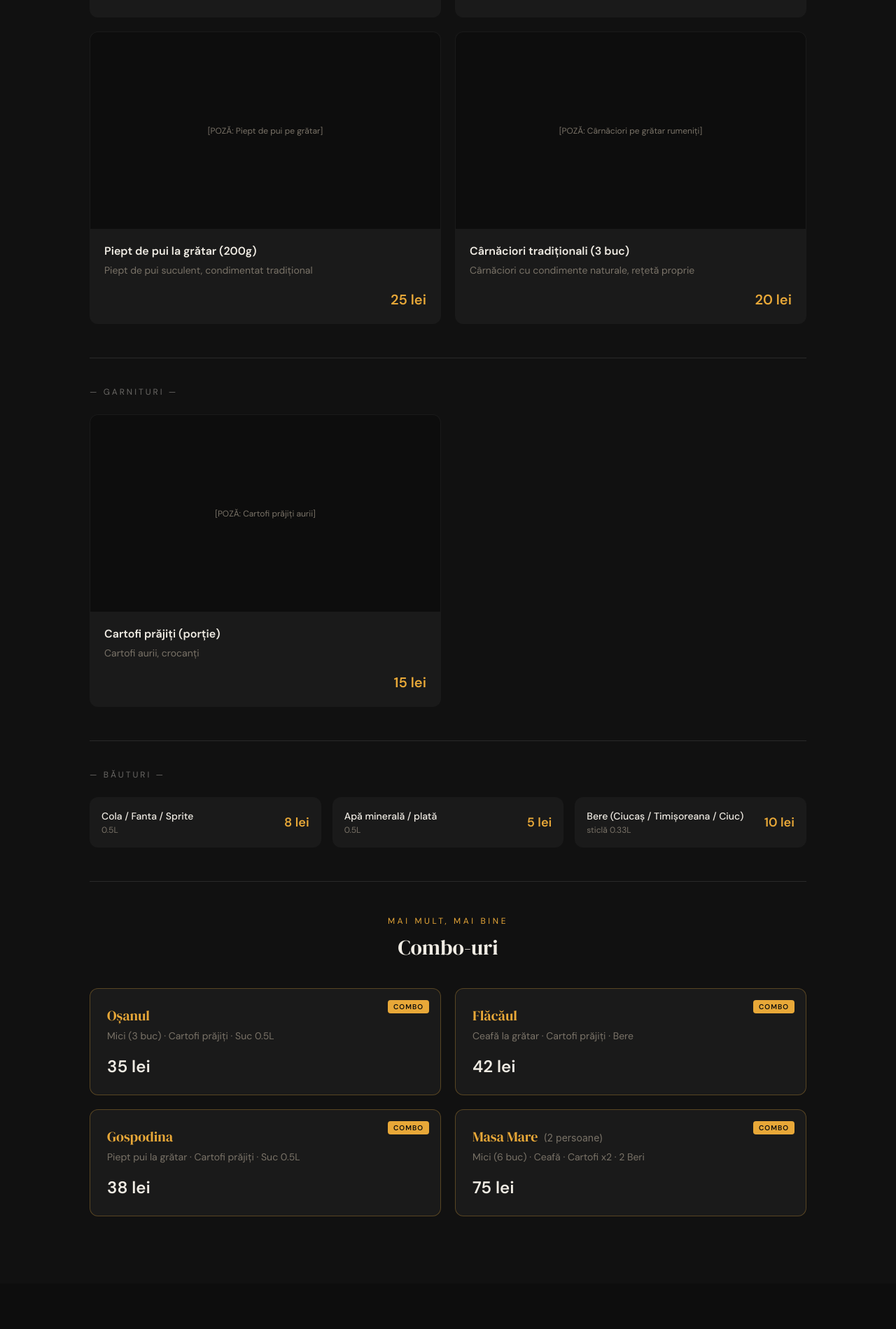
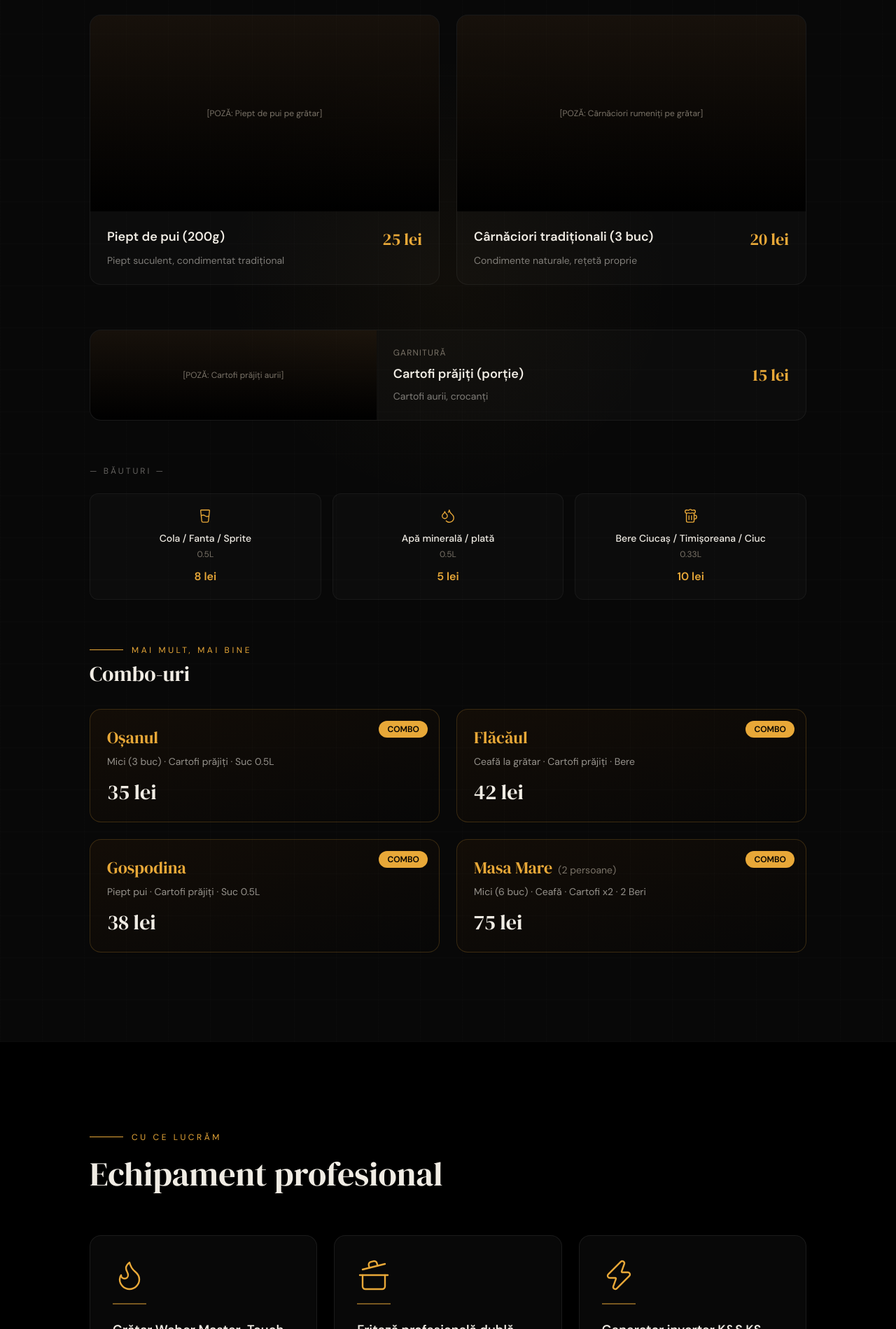
Before and after one commit to dariusdiudea11-rgb/Foc-i-Gust-, a React (Vite) app: page / in a window 1280 px wide. Shown: the part 2451-4350 px from the top of the page at 70% size. Built offline with nearby package versions, Linux system fonts and the light colour scheme.

Commit message:
Redesign Menu, Equipment, Contact, Footer — stil dramatic complet
https://claude.ai/code/session_01YXmGxyWAzqmLAZdzGVNVn7

```diff
--- a/src/components/EquipmentSection.jsx
+++ b/src/components/EquipmentSection.jsx
@@ -1,66 +1,38 @@
 import { useRef } from 'react'
 import { motion, useInView } from 'framer-motion'
-import { Flame, Droplets, Zap, Shield, Thermometer, Utensils } from 'lucide-react'
+import { Flame, CookingPot, Zap, Tent, Thermometer, Utensils } from 'lucide-react'
 
 const items = [
-  {
-    icon: Flame,
-    name: 'Grătar Weber Master-Touch 67cm (×2)',
-    desc: 'Două grătare pe cărbuni cu email porțelanat, garanție 10 ani. Cărbunii dau gustul, nu gazul.',
-  },
-  {
-    icon: Droplets,
-    name: 'Friteză profesională dublă Popcat HGF-972',
-    desc: 'Două cuve independente de 8 litri pentru cartofi prăjiți aurii și crocanți.',
-  },
-  {
-    icon: Zap,
-    name: 'Generator inverter K&S KS 3300i',
-    desc: 'Generator silențios de 3000W — alimentăm totul fără zgomot și fără întreruperi.',
-  },
-  {
-    icon: Shield,
-    name: 'Cort profesional Expodom 3×6m',
-    desc: 'Cort impermeabil din oțel cu pereți laterali — soare sau ploaie, suntem pregătiți.',
-  },
-  {
-    icon: Thermometer,
-    name: 'Ladă frigorifică Heinner 198L',
-    desc: 'Depozitare la temperatură controlată pentru carne și băuturi proaspete.',
-  },
-  {
-    icon: Utensils,
-    name: 'Cuțite profesionale F. Dick ProDynamic',
-    desc: 'Set complet de cuțite profesionale germane pentru pregătire rapidă și precisă.',
-  },
+  { icon: Flame,       name: 'Grătar Weber Master-Touch 67cm (×2)', desc: 'Două grătare pe cărbuni, email porțelanat, garanție 10 ani.' },
+  { icon: CookingPot,  name: 'Friteză profesională dublă Popcat HGF-972', desc: 'Două cuve independente de 8 litri.' },
+  { icon: Zap,         name: 'Generator inverter K&S KS 3300i',     desc: 'Generator silențios 3000W.' },
+  { icon: Tent,        name: 'Cort profesional Expodom 3×6m',       desc: 'Impermeabil, oțel, pereți laterali.' },
+  { icon: Thermometer, name: 'Ladă frigorifică Heinner 198L',       desc: 'Temperatură controlată, carne și băuturi.' },
+  { icon: Utensils,    name: 'Cuțite profesionale F. Dick ProDynamic', desc: 'Set profesional german.' },
 ]
 
 export default function EquipmentSection() {
-  const gridRef = useRef(null)
-  const inView = useInView(gridRef, { once: true, margin: '-60px' })
+  const ref = useRef(null)
+  const inView = useInView(ref, { once: true, margin: '-60px' })
 
   return (
-    <section id="echipament" className="bg-[#0d0d0d] py-24 px-6">
+    <section id="echipament" className="relative py-32 px-6 bg-black">
       <div className="max-w-5xl mx-auto">
 
         {/* Header */}
-        <div className="text-center mb-16">
-          <p className="text-xs tracking-[0.3em] text-[#e8a838] uppercase mb-3">
-            Cu ce lucrăm
-          </p>
-          <h2
-            className="text-3xl md:text-4xl text-[#f0ece4]"
-            style={{ fontFamily: '"DM Serif Display", serif' }}
-          >
-            Echipament profesional, gătit tradițional
+        <div className="mb-16">
+          <div className="flex items-center gap-3 mb-5">
+            <div className="w-12 h-px bg-[#e8a838]" />
+            <span className="text-xs tracking-[0.3em] text-[#e8a838] uppercase">Cu ce lucrăm</span>
+          </div>
+          <h2 className="text-4xl md:text-5xl text-[#f0ece4]"
+            style={{ fontFamily: '"DM Serif Display", serif' }}>
+            Echipament profesional
           </h2>
         </div>
 
         {/* Grid */}
-        <div
-          ref={gridRef}
-          className="grid grid-cols-1 sm:grid-cols-2 lg:grid-cols-3 gap-6"
-        >
+        <div ref={ref} className="grid grid-cols-1 sm:grid-cols-2 lg:grid-cols-3 gap-6">
           {items.map((item, i) => {
             const Icon = item.icon
             return (
@@ -69,15 +41,12 @@ export default function EquipmentSection() {
                 initial={{ opacity: 0, y: 28 }}
                 animate={inView ? { opacity: 1, y: 0 } : {}}
                 transition={{ duration: 0.5, delay: i * 0.1, ease: 'easeOut' }}
-                className="group bg-[#1a1a1a] rounded-xl p-6 border border-transparent hover:border-[#c4882a]/40 hover:shadow-[0_0_24px_rgba(232,168,56,0.07)] hover:-translate-y-1 transition-all duration-300"
+                className="group bg-white/[0.03] backdrop-blur-md border border-white/[0.08] rounded-2xl p-8 hover:border-[#e8a838]/20 hover:bg-white/[0.05] hover:-translate-y-1.5 hover:shadow-[0_25px_50px_rgba(0,0,0,0.4)] transition-all duration-500"
               >
-                <div className="w-[60px] h-[60px] rounded-lg bg-[#0d0d0d] flex items-center justify-center mb-5 group-hover:shadow-[0_0_16px_rgba(232,168,56,0.15)] transition-shadow duration-300">
-                  <Icon size={26} className="text-[#e8a838]" strokeWidth={1.5} />
-                </div>
-                <h3 className="text-[#f0ece4] font-semibold mb-2 leading-snug">
-                  {item.name}
-                </h3>
-                <p className="text-[#7a7368] text-sm leading-relaxed">{item.desc}</p>
+                <Icon size={48} className="text-[#e8a838] mb-4" strokeWidth={1.2} />
+                <div className="w-12 h-0.5 bg-[#e8a838]/50 mb-6" />
+                <h3 className="text-[#f0ece4] font-bold text-lg leading-snug mb-3">{item.name}</h3>
+                <p className="text-[#f0ece4]/50 text-sm leading-relaxed">{item.desc}</p>
               </motion.div>
             )
           })}
--- a/src/components/MenuSection.jsx
+++ b/src/components/MenuSection.jsx
@@ -1,105 +1,47 @@
 import { useRef } from 'react'
 import { motion, useInView } from 'framer-motion'
+import { GlassWater, Droplets, Beer } from 'lucide-react'
 
 const gratar = [
-  {
-    name: 'Mici tradițional (3 buc)',
-    price: 25,
-    desc: 'Rețetă de familie, carne de vită și porc, preparați pe cărbuni',
-    img: '[POZĂ: 3 mici pe grătar cu urme de jar]',
-  },
-  {
-    name: 'Ceafă de porc la grătar (200g)',
-    price: 30,
-    desc: 'Ceafă marinată, gătită lent pe cărbuni',
-    img: '[POZĂ: Felie de ceafă pe grătar]',
-  },
-  {
-    name: 'Piept de pui la grătar (200g)',
-    price: 25,
-    desc: 'Piept de pui suculent, condimentat tradițional',
-    img: '[POZĂ: Piept de pui pe grătar]',
-  },
-  {
-    name: 'Cârnăciori tradiționali (3 buc)',
-    price: 20,
-    desc: 'Cârnăciori cu condimente naturale, rețetă proprie',
-    img: '[POZĂ: Cârnăciori pe grătar rumeniți]',
-  },
-]
-
-const garnituri = [
-  {
-    name: 'Cartofi prăjiți (porție)',
-    price: 15,
-    desc: 'Cartofi aurii, crocanți',
-    img: '[POZĂ: Cartofi prăjiți aurii]',
-  },
+  { name: 'Mici tradițional (3 buc)',       price: 25, desc: 'Rețetă de familie, carne de vită și porc, pe cărbuni',   img: '[POZĂ: 3 mici pe grătar cu jar]' },
+  { name: 'Ceafă de porc (200g)',            price: 30, desc: 'Ceafă marinată, gătită lent pe cărbuni',                 img: '[POZĂ: Felie de ceafă pe grătar]' },
+  { name: 'Piept de pui (200g)',             price: 25, desc: 'Piept suculent, condimentat tradițional',                img: '[POZĂ: Piept de pui pe grătar]' },
+  { name: 'Cârnăciori tradiționali (3 buc)', price: 20, desc: 'Condimente naturale, rețetă proprie',                    img: '[POZĂ: Cârnăciori rumeniți pe grătar]' },
 ]
 
 const bauturi = [
-  { name: 'Cola / Fanta / Sprite', detail: '0.5L', price: 8 },
-  { name: 'Apă minerală / plată', detail: '0.5L', price: 5 },
-  { name: 'Bere (Ciucaș / Timișoreana / Ciuc)', detail: 'sticlă 0.33L', price: 10 },
+  { icon: GlassWater, name: 'Cola / Fanta / Sprite', detail: '0.5L', price: 8 },
+  { icon: Droplets,   name: 'Apă minerală / plată',  detail: '0.5L', price: 5 },
+  { icon: Beer,       name: 'Bere Ciucaș / Timișoreana / Ciuc', detail: '0.33L', price: 10 },
 ]
 
 const combouri = [
-  {
-    name: 'Oșanul',
-    price: 35,
-    items: 'Mici (3 buc) · Cartofi prăjiți · Suc 0.5L',
-  },
-  {
-    name: 'Flăcăul',
-    price: 42,
-    items: 'Ceafă la grătar · Cartofi prăjiți · Bere',
-  },
-  {
-    name: 'Gospodina',
-    price: 38,
-    items: 'Piept pui la grătar · Cartofi prăjiți · Suc 0.5L',
-  },
-  {
-    name: 'Masa Mare',
-    price: 75,
-    items: 'Mici (6 buc) · Ceafă · Cartofi x2 · 2 Beri',
-    note: '2 persoane',
-  },
+  { name: 'Oșanul',     price: 35, items: 'Mici (3 buc) · Cartofi prăjiți · Suc 0.5L' },
+  { name: 'Flăcăul',    price: 42, items: 'Ceafă la grătar · Cartofi prăjiți · Bere' },
+  { name: 'Gospodina',  price: 38, items: 'Piept pui · Cartofi prăjiți · Suc 0.5L' },
+  { name: 'Masa Mare',  price: 75, items: 'Mici (6 buc) · Ceafă · Cartofi x2 · 2 Beri', note: '2 persoane' },
 ]
 
-function ProductCard({ item, index, inView }) {
+function GratarCard({ item, index, inView }) {
   return (
     <motion.div
       initial={{ opacity: 0, y: 28 }}
       animate={inView ? { opacity: 1, y: 0 } : {}}
       transition={{ duration: 0.5, delay: index * 0.1, ease: 'easeOut' }}
-      className="group bg-[#1a1a1a] rounded-xl overflow-hidden border border-transparent hover:border-[#c4882a] hover:shadow-[0_0_24px_rgba(232,168,56,0.08)] transition-all duration-300"
+      className="group bg-white/[0.02] border border-white/[0.05] rounded-2xl overflow-hidden hover:border-[#e8a838]/20 hover:-translate-y-1 hover:shadow-[0_20px_40px_rgba(0,0,0,0.3)] transition-all duration-400"
     >
-      <div className="aspect-video bg-[#0d0d0d] flex items-center justify-center">
+      <div className="aspect-video flex items-center justify-center"
+        style={{ background: 'linear-gradient(to bottom, rgba(120,60,0,0.1), black)' }}>
         <p className="text-[#7a7368] text-xs text-center px-4">{item.img}</p>
       </div>
-      <div className="p-5">
-        <h3 className="text-[#f0ece4] font-semibold mb-1">{item.name}</h3>
-        <p className="text-[#7a7368] text-sm mb-4 leading-relaxed">{item.desc}</p>
-        <p className="text-[#e8a838] text-xl font-bold text-right">{item.price} lei</p>
+      <div className="p-6">
+        <div className="flex items-start justify-between gap-4">
+          <span className="text-[#f0ece4] font-semibold text-lg leading-snug">{item.name}</span>
+          <span className="text-[#e8a838] text-2xl shrink-0"
+            style={{ fontFamily: '"DM Serif Display", serif' }}>{item.price} lei</span>
         </div>
-    </motion.div>
-  )
-}
-
-function DrinkCard({ item, index, inView }) {
-  return (
-    <motion.div
-      initial={{ opacity: 0, y: 20 }}
-      animate={inView ? { opacity: 1, y: 0 } : {}}
-      transition={{ duration: 0.4, delay: index * 0.1, ease: 'easeOut' }}
-      className="bg-[#1a1a1a] rounded-xl p-4 border border-transparent hover:border-[#c4882a] transition-all duration-300 flex items-center justify-between gap-4"
-    >
-      <div>
-        <p className="text-[#f0ece4] font-medium text-sm">{item.name}</p>
-        <p className="text-[#7a7368] text-xs mt-0.5">{item.detail}</p>
+        <p className="text-[#f0ece4]/50 text-sm mt-1">{item.desc}</p>
       </div>
-      <p className="text-[#e8a838] font-bold text-lg shrink-0">{item.price} lei</p>
     </motion.div>
   )
 }
@@ -110,122 +52,135 @@ function ComboCard({ item, index, inView }) {
       initial={{ opacity: 0, y: 28 }}
       animate={inView ? { opacity: 1, y: 0 } : {}}
       transition={{ duration: 0.5, delay: index * 0.1, ease: 'easeOut' }}
-      className="relative bg-[#1a1a1a] rounded-xl p-6 border border-[#e8a838]/30 hover:border-[#e8a838]/60 hover:shadow-[0_0_28px_rgba(232,168,56,0.1)] transition-all duration-300"
+      className="relative border border-[#e8a838]/20 rounded-2xl p-6 hover:border-[#e8a838]/40 hover:shadow-[0_0_40px_rgba(232,168,56,0.15)] transition-all duration-300"
+      style={{ background: 'linear-gradient(to bottom right, rgba(120,60,0,0.1), transparent)' }}
     >
-      <span className="absolute top-4 right-4 text-[10px] font-bold tracking-widest text-[#0d0d0d] bg-[#e8a838] px-2 py-0.5 rounded-sm">
+      <span className="absolute top-4 right-4 bg-[#e8a838] text-black text-xs font-bold px-3 py-1 rounded-full">
         COMBO
       </span>
-      <h3
-        className="text-[#e8a838] text-xl mb-1"
-        style={{ fontFamily: '"DM Serif Display", serif' }}
-      >
+      <h3 className="text-2xl text-[#e8a838]" style={{ fontFamily: '"DM Serif Display", serif' }}>
         {item.name}
-        {item.note && (
-          <span className="text-[#7a7368] text-sm ml-2 font-sans">({item.note})</span>
-        )}
+        {item.note && <span className="text-[#7a7368] text-sm ml-2" style={{ fontFamily: '"DM Sans", sans-serif' }}>({item.note})</span>}
       </h3>
-      <p className="text-[#7a7368] text-sm leading-relaxed mb-4">{item.items}</p>
-      <p className="text-[#f0ece4] text-2xl font-bold">{item.price} lei</p>
+      <p className="text-[#f0ece4]/60 text-sm mt-2 mb-4">{item.items}</p>
+      <p className="text-3xl text-[#f0ece4]" style={{ fontFamily: '"DM Serif Display", serif' }}>
+        {item.price} lei
+      </p>
     </motion.div>
   )
 }
 
-function SectionBlock({ children, title }) {
-  return (
-    <div className="mb-12">
-      {title && (
-        <h3
-          className="text-[#f0ece4]/40 text-xs tracking-[0.25em] uppercase mb-6"
-        >
-          {title}
-        </h3>
-      )}
-      {children}
-    </div>
-  )
-}
+export default function MenuSection() {
+  const gratarRef  = useRef(null)
+  const garniturRef = useRef(null)
+  const bauturiRef = useRef(null)
+  const comboRef   = useRef(null)
 
-export default function MenuSection() {
-  const gratarRef = useRef(null)
-  const garnituriBauturiRef = useRef(null)
-  const combouriRef = useRef(null)
-
-  const gratarInView = useInView(gratarRef, { once: true, margin: '-60px' })
-  const gbInView = useInView(garnituriBauturiRef, { once: true, margin: '-60px' })
-  const combouriInView = useInView(combouriRef, { once: true, margin: '-60px' })
+  const gratarInView  = useInView(gratarRef,  { once: true, margin: '-60px' })
+  const garniturInView = useInView(garniturRef, { once: true, margin: '-60px' })
+  const bauturiInView = useInView(bauturiRef, { once: true, margin: '-60px' })
+  const comboInView   = useInView(comboRef,   { once: true, margin: '-60px' })
 
   return (
-    <section id="meniu" className="bg-[#111111] py-24 px-6">
-      <div className="max-w-5xl mx-auto">
+    <section id="meniu" className="relative py-32 px-6 bg-[#080808]">
+
+      {/* Background */}
+      <div className="absolute inset-0 pointer-events-none">
+        <div className="absolute inset-0 flex items-center justify-center">
+          <div className="w-[700px] h-[700px] rounded-full"
+            style={{ background: 'radial-gradient(circle, rgba(232,168,56,0.04) 0%, transparent 65%)' }} />
+        </div>
+        <div className="absolute inset-0"
+          style={{
+            backgroundImage: `
+              repeating-linear-gradient(0deg, rgba(255,255,255,0.012) 0px, rgba(255,255,255,0.012) 1px, transparent 1px, transparent 60px),
+              repeating-linear-gradient(90deg, rgba(255,255,255,0.012) 0px, rgba(255,255,255,0.012) 1px, transparent 1px, transparent 60px)
+            `,
+          }} />
+      </div>
+
+      <div className="relative max-w-5xl mx-auto">
 
         {/* Header */}
-        <div className="text-center mb-16">
-          <p className="text-xs tracking-[0.3em] text-[#e8a838] uppercase mb-3">
-            Ce punem pe foc
-          </p>
-          <h2
-            className="text-4xl text-[#f0ece4] mb-4"
-            style={{ fontFamily: '"DM Serif Display", serif' }}
-          >
+        <div className="mb-16">
+          <div className="flex items-center gap-3 mb-5">
+            <div className="w-12 h-px bg-[#e8a838]" />
+            <span className="text-xs tracking-[0.3em] text-[#e8a838] uppercase">Ce punem pe foc</span>
+          </div>
+          <h2 className="text-4xl md:text-5xl text-[#f0ece4] mb-3"
+            style={{ fontFamily: '"DM Serif Display", serif' }}>
             Meniul nostru
           </h2>
-          <p className="text-sm text-[#7a7368]">
-            Toate prețurile includ pâine tradițională și muștar
-          </p>
+          <p className="text-sm text-[#7a7368]">Toate prețurile includ pâine tradițională și muștar</p>
         </div>
 
         {/* Grătar */}
-        <SectionBlock title="— Grătar —">
-          <div ref={gratarRef} className="grid grid-cols-1 md:grid-cols-2 gap-5">
+        <div ref={gratarRef} className="grid grid-cols-1 md:grid-cols-2 gap-6 mb-16">
           {gratar.map((item, i) => (
-              <ProductCard key={item.name} item={item} index={i} inView={gratarInView} />
+            <GratarCard key={item.name} item={item} index={i} inView={gratarInView} />
           ))}
         </div>
-        </SectionBlock>
 
-        {/* Divider */}
-        <div className="border-t border-[#2a2a2a] my-10" />
+        {/* Garnitură — orizontal */}
+        <motion.div
+          ref={garniturRef}
+          initial={{ opacity: 0, y: 24 }}
+          animate={garniturInView ? { opacity: 1, y: 0 } : {}}
+          transition={{ duration: 0.5 }}
+          className="bg-white/[0.02] border border-white/[0.05] rounded-2xl overflow-hidden flex flex-col sm:flex-row hover:border-[#e8a838]/20 hover:-translate-y-1 hover:shadow-[0_20px_40px_rgba(0,0,0,0.3)] transition-all duration-400 mb-16"
+        >
+          <div className="sm:w-2/5 aspect-video sm:aspect-auto flex items-center justify-center"
+            style={{ background: 'linear-gradient(to bottom, rgba(120,60,0,0.1), black)' }}>
+            <p className="text-[#7a7368] text-xs text-center px-4">[POZĂ: Cartofi prăjiți aurii]</p>
+          </div>
+          <div className="sm:w-3/5 p-6 flex flex-col justify-center">
+            <p className="text-[#7a7368] text-xs uppercase tracking-widest mb-2">Garnitură</p>
+            <div className="flex items-start justify-between gap-4">
+              <span className="text-[#f0ece4] font-semibold text-lg">Cartofi prăjiți (porție)</span>
+              <span className="text-[#e8a838] text-2xl shrink-0"
+                style={{ fontFamily: '"DM Serif Display", serif' }}>15 lei</span>
+            </div>
+            <p className="text-[#f0ece4]/50 text-sm mt-1">Cartofi aurii, crocanți</p>
+          </div>
+        </motion.div>
 
-        {/* Garnituri + Băuturi */}
-        <div ref={garnituriBauturiRef}>
-          <SectionBlock title="— Garnituri —">
-            <div className="grid grid-cols-1 md:grid-cols-2 gap-5">
-              {garnituri.map((item, i) => (
-                <ProductCard key={item.name} item={item} index={i} inView={gbInView} />
-              ))}
+        {/* Băuturi */}
+        <div className="mb-16">
+          <h3 className="text-[#f0ece4]/40 text-xs tracking-[0.25em] uppercase mb-6">— Băuturi —</h3>
+          <div ref={bauturiRef} className="grid grid-cols-1 sm:grid-cols-3 gap-4">
+            {bauturi.map((b, i) => {
+              const Icon = b.icon
+              return (
+                <motion.div
+                  key={b.name}
+                  initial={{ opacity: 0, y: 20 }}
+                  animate={bauturiInView ? { opacity: 1, y: 0 } : {}}
+                  transition={{ duration: 0.4, delay: i * 0.1 }}
+                  className="bg-white/[0.02] border border-white/[0.05] rounded-xl p-5 text-center hover:border-[#e8a838]/20 transition-all duration-300"
+                >
+                  <Icon size={22} className="text-[#e8a838] mx-auto mb-3" strokeWidth={1.5} />
+                  <p className="text-[#f0ece4] text-sm font-medium leading-snug">{b.name}</p>
+                  <p className="text-[#7a7368] text-xs mt-1 mb-3">{b.detail}</p>
+                  <p className="text-[#e8a838] font-bold">{b.price} lei</p>
+                </motion.div>
+              )
+            })}
           </div>
-          </SectionBlock>
-
-          <div className="border-t border-[#2a2a2a] my-10" />
-
-          <SectionBlock title="— Băuturi —">
-            <div className="grid grid-cols-1 sm:grid-cols-3 gap-4">
-              {bauturi.map((item, i) => (
-                <DrinkCard key={item.name} item={item} index={i} inView={gbInView} />
-              ))}
-            </div>
-          </SectionBlock>
         </div>
 
-        {/* Divider */}
-        <div className="border-t border-[#2a2a2a] my-12" />
-
-        {/* Combouri */}
+        {/* Combo-uri */}
         <div>
-          <div className="text-center mb-10">
-            <p className="text-xs tracking-[0.3em] text-[#e8a838] uppercase mb-3">
-              Mai mult, mai bine
-            </p>
-            <h2
-              className="text-3xl text-[#f0ece4]"
-              style={{ fontFamily: '"DM Serif Display", serif' }}
-            >
-              Combo-uri
-            </h2>
+          <div className="mb-8">
+            <div className="flex items-center gap-3 mb-2">
+              <div className="w-12 h-px bg-[#e8a838]" />
+              <span className="text-xs tracking-[0.3em] text-[#e8a838] uppercase">Mai mult, mai bine</span>
             </div>
-          <div ref={combouriRef} className="grid grid-cols-1 md:grid-cols-2 gap-5">
+            <h3 className="text-3xl text-[#f0ece4]"
+              style={{ fontFamily: '"DM Serif Display", serif' }}>Combo-uri</h3>
+          </div>
+          <div ref={comboRef} className="grid grid-cols-1 md:grid-cols-2 gap-6">
             {combouri.map((item, i) => (
-              <ComboCard key={item.name} item={item} index={i} inView={combouriInView} />
+              <ComboCard key={item.name} item={item} index={i} inView={comboInView} />
             ))}
           </div>
         </div>
```
Also changed, not shown: src/components/ContactSection.jsx (+55 -63 lines), src/components/Footer.jsx (+16 -15 lines). Lines whose indentation alone changed are shown as unchanged.
